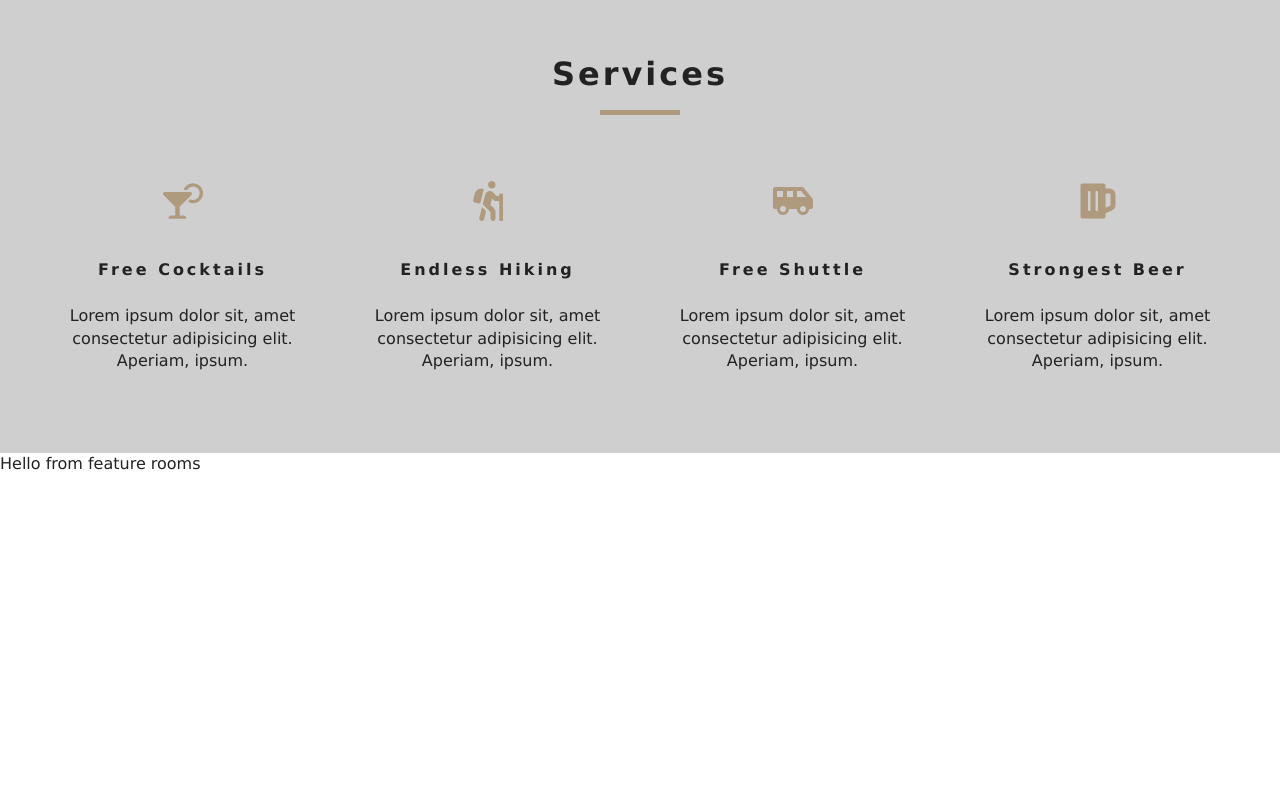
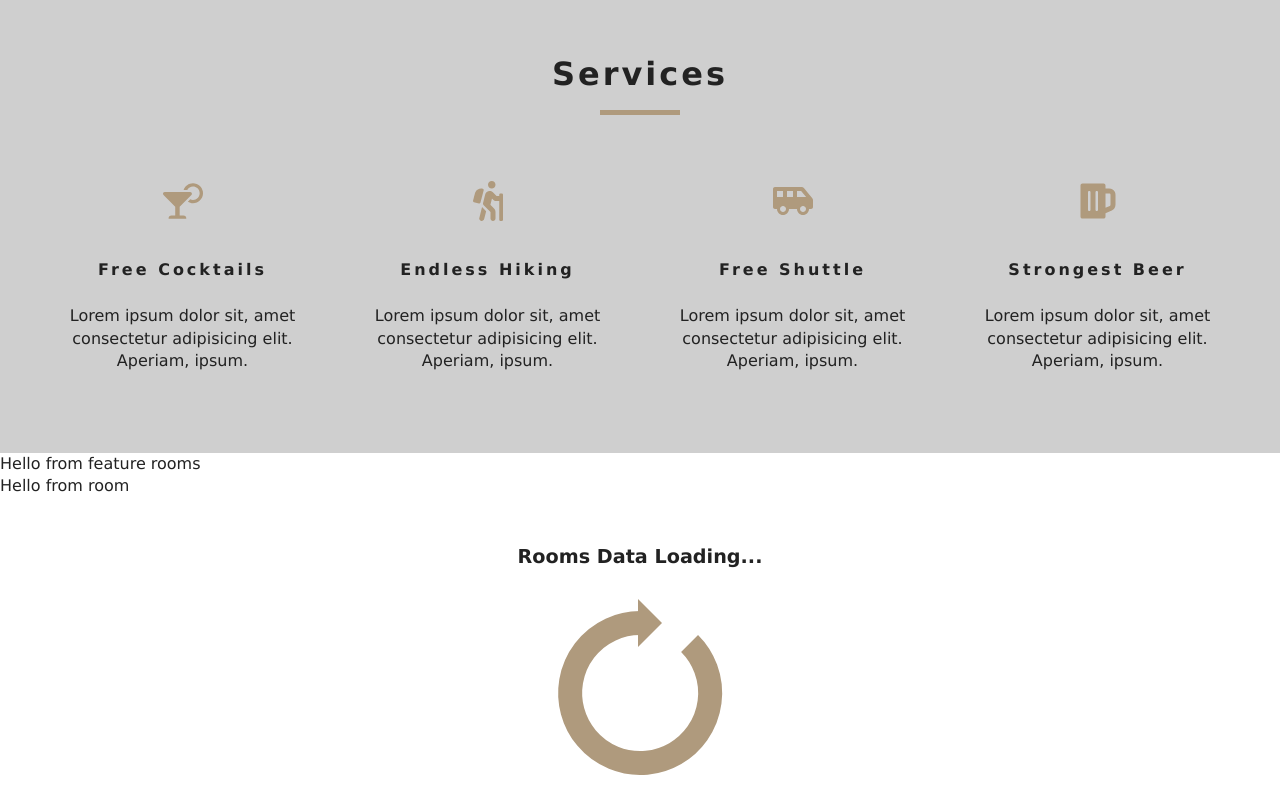
Before and after one commit to expjazz/learning_react-beach-resort, a React (Create React App) app: page / in a window 1280 px wide. Shown: the part 826-1626 px from the top of the page. Before the commit the page ends 1301 px from the top, so only its background shows below. Built offline with nearby package versions, Linux system fonts and the light colour scheme; the HTML template or start-up script is replaced by a standard one.

Commit message:
add data from dataJs to context

```diff
--- a/src/Context.js
+++ b/src/Context.js
@@ -21,7 +21,12 @@
   }
   componentDidMount() {
     let rooms = this.formatData(items);
-    console.log(rooms)
+    let featuredRooms = rooms.filter(room => room.featured === true);
+    this.setState({
+      rooms, featuredRooms,
+      sortedRooms: rooms, loading: false
+
+    })
   }
 
 
--- a/src/components/FeaturedRooms.js
+++ b/src/components/FeaturedRooms.js
@@ -1,11 +1,17 @@
 import React, { Component } from 'react'
 import {RoomContext} from '../Context'
+import Loading from './Loading'
+import Room from './Room'
 export default class FeaturedRooms extends Component {
   static contextType = RoomContext
   render() {
+    const { featuredRooms : rooms}  = this.context
+    console.log(rooms)
     return (
       <div>
         Hello from feature rooms
+        <Room />
+        <Loading />
       </div>
     )
   }
--- /dev/null
+++ b/src/components/Loading.js
@@ -0,0 +1,10 @@
+import React from 'react'
+import loadingGif from '../images/gif/loading-arrow.gif'
+export default function Loading() {
+  return (
+    <div className='loading'>
+      <h4> rooms data loading...</h4>
+      <img src={loadingGif} alt=""/>
+    </div>
+  )
+}
--- /dev/null
+++ b/src/components/Room.js
@@ -0,0 +1,9 @@
+import React from 'react'
+
+export default function Room() {
+  return (
+    <div>
+      Hello from room
+    </div>
+  )
+}
```
